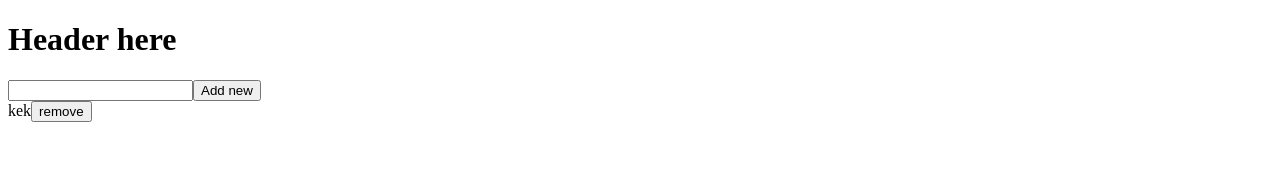
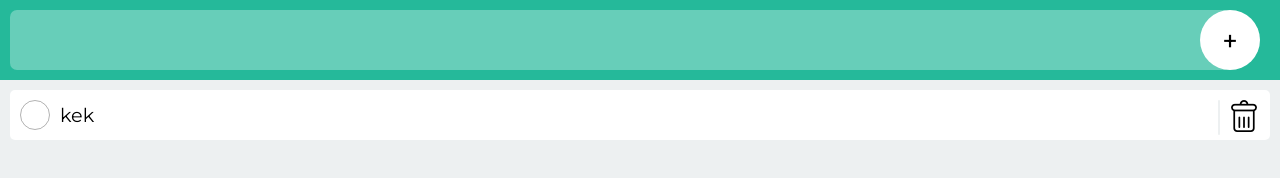
Before and after one commit to LikiPiki/React-Redux-todo-app, a React app: page / in a window 1280 px wide. Built offline with nearby package versions, Linux system fonts and the light colour scheme.

Commit message:
added new design

```diff
--- a/index.html
+++ b/index.html
@@ -3,8 +3,10 @@
 <head>
 	<meta charset="UTF-8">
 	<title>React todo</title>
+
 	<!-- fonts here -->
-
+	<link href="https://fonts.googleapis.com/css?family=Roboto:400,700&amp;subset=cyrillic" rel="stylesheet">
+	<link href="https://fonts.googleapis.com/css?family=Montserrat|Roboto:400,700&amp;subset=cyrillic" rel="stylesheet">
 	<!-- end fonts here -->
 </head>
 <body>
--- a/src/js/components/App.js
+++ b/src/js/components/App.js
@@ -11,26 +11,38 @@ import Element from './Element.js'
 class App extends Component {
 	constructor(props) {
 		super(props);
+
 		this.addnew = this.addnew.bind(this);
+		this.enterPress = this.enterPress.bind(this);
+	}
+
+	enterPress(event) {
+		if (event.which == 13) {
+			this.addnew();
+		}
 	}
 
 	addnew(event) {
-		console.log(this.refs.input.value);
-		this.props.actions.action(this.refs.input.value);
+		if (this.refs.input.value) {
+			this.props.actions.action(this.refs.input.value);
+			this.refs.input.value = '';
+		}
 	}
 
 	render() {
 		return (
 			<div>
-				<h1>Header here</h1>
-				<input type="text" ref="input"/>
-				<button onClick={this.addnew}>Add new</button>
-				<div>
-				{this.props.todos.map(item =>
-					<Element key={item.id} content={item}/>
-				)}
-
+				<div className="header">
+					<div className="content">
+						<input type="text" onKeyPress={this.enterPress} ref="input"/>
+						<button onClick={this.addnew}>+</button>
+					</div>
 				</div>
+				<ul className="todo">
+					{this.props.todos.map(item =>
+						<Element key={item.id} content={item}/>
+					)}
+				</ul>
 			</div>
 		)
 	}
--- a/src/js/components/Element.js
+++ b/src/js/components/Element.js
@@ -25,10 +25,11 @@ class Element extends Component {
 
 	render() {
 		return (
-			<div>
+			<li>
+				<div className="complete-button"></div>
 				{this.props.content.checked == false ? this.props.content.name: "DELETED"}
-				<button onClick={this.delete}>remove</button>
-			</div>
+				<div onClick={this.delete} className="remove-button"></div>
+			</li>
 		);
 	}
 }
--- a/src/js/main.js
+++ b/src/js/main.js
@@ -7,6 +7,8 @@ import {createStore, combineReducers} from 'redux';
 import App from './components/App.js';
 // import Element from './components/Element.js';
 
+
+import "../scss/main.scss";
 
 const inittialState = {
 	'hello': true,
--- /dev/null
+++ b/src/scss/_reset.scss
@@ -0,0 +1,8 @@
+* {
+	box-sizing: border-box;
+}
+
+body, ul, li{
+	margin: 0;
+	padding: 0;
+}
--- /dev/null
+++ b/src/scss/main.scss
@@ -0,0 +1,117 @@
+@charset "UTF-8";
+
+@import "reset";
+
+$roboto: 'Roboto', sans-serif;
+$monsterrat: 'Montserrat', sans-serif;
+
+
+body {
+	background-color: #edf0f1;
+}
+
+.header {
+	width: 100%;
+	min-width: 350px;
+	height: 80px;
+	position: fixed;
+	background-color: #25b99a;
+	padding: 10px;
+	padding-right: 50px;
+	position: relative;
+
+	input {
+		outline: none;
+		border: none;
+		width: 100%;
+		background-color: rgba(255, 255, 255, .3);
+		height: 60px;
+		border-radius: 7px;
+		font-family: $roboto;
+		color: #fff;
+		padding-left: 20px;
+		padding-right: 50px;
+		font-size: 1.5em;
+	}
+
+	button {
+		width: 60px;
+		height: 60px;
+		border: none;
+		border-radius: 50%;
+		background-color: white;
+		position: absolute;
+		top: 10px;
+		right: 20px;
+		outline: none;
+		font-family: $roboto;
+		color: black;
+		font-size: 1.5em;
+		line-height: 60px;
+		text-align: center;
+		cursor: pointer;
+	}
+}
+
+.todo {
+	widows: 100%;
+	margin: 10px;
+
+	li {
+		display: block;
+		position: relative;
+		width: 100%;
+		min-width: 340px;
+		height: 50px;
+		background-color: #fff;
+		font-family: $monsterrat;
+		font-size: 1.2em;
+		line-height: 50px;
+		padding-left: 50px;
+		margin-bottom: 7px;
+		border-radius: 5px;
+
+		&:last-child {
+			margin-bottom: 0;
+		}
+
+	.complete-button {
+		display: block;
+		width: 30px;
+		height: 30px;
+		border-radius: 50px;
+		position: absolute;
+		top: 10px;
+		left: 10px;
+		border-radius: 50%;
+		border: 1px solid rgba(0, 0, 0, .3);
+		cursor: pointer;
+
+	}
+
+	.remove-button {
+		display: block;
+		width: 32px;
+		height: 32px;
+		position: absolute;
+		right: 10px;
+		top: 10px;
+		background-image: url('../../icons/delete-button.png');
+		background-repeat: no-repeat;
+		cursor: pointer;
+
+		&:after {
+			content: '';
+			width: 2px;
+			height: 35px;
+			position: absolute;
+			border-radius: 1px;
+			background-color: #edf0f1;
+			top: 0;
+			right: 40px;
+		}
+	}
+
+
+	}
+}
--- a/webpack.config.js
+++ b/webpack.config.js
@@ -40,7 +40,7 @@ module.exports = {
 					options: {minimize: true}
 				}],
 			}, {
-				test: /\.(woff2?|ttf|eot|svg)$/,
+				test: /\.(woff2?|ttf|eot|svg|png)$/,
 				loader: 'url-loader?limit=10000'
 			}
 		]
```
Also changed, not shown: dist/js/bundle.js, icons/delete-button.png (added), 2 other files.
